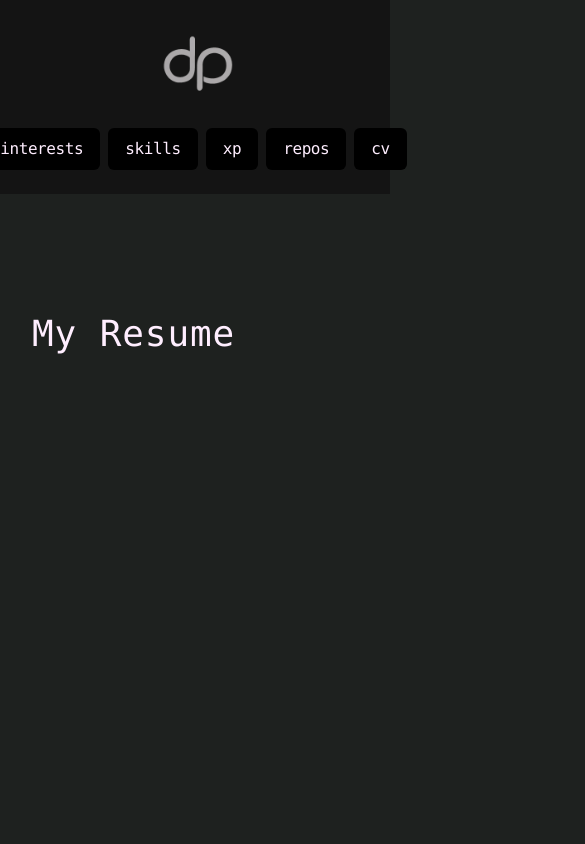
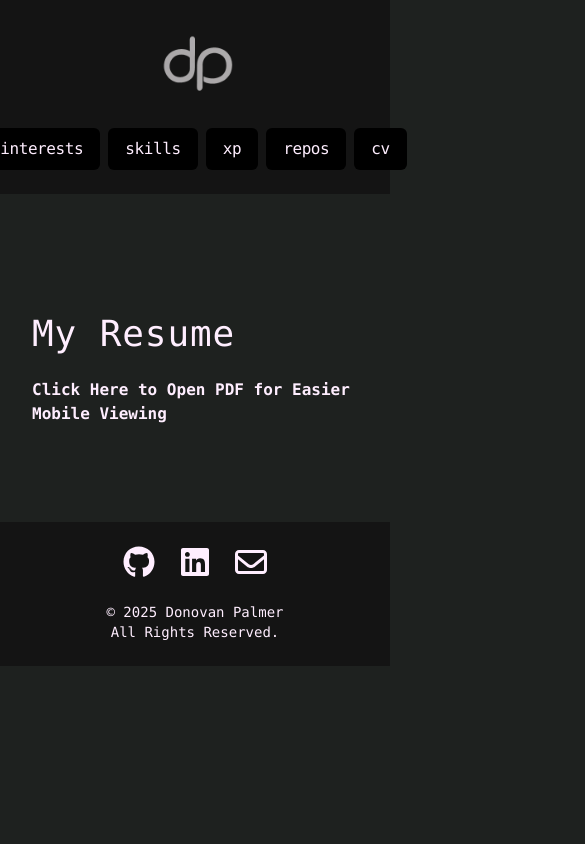
Before and after one commit to dgpalmer/dgpalmer.github.io, a Next.js app: page /cv in a window 390 px wide. Shown: the top 844 px of the page, 585 px wide, since content can reach past the window. Built offline with nearby package versions, Linux system fonts and the light colour scheme.

Commit message:
cv mobile version

```diff
--- a/package.json
+++ b/package.json
@@ -16,7 +16,8 @@
     "@types/mdx": "^2.0.13",
     "next": "^15.3.2",
     "react": "^19.0.0",
-    "react-dom": "^19.0.0"
+    "react-dom": "^19.0.0",
+    "react-responsive": "^10.0.1"
   },
   "devDependencies": {
     "@eslint/eslintrc": "^3",
--- a/src/markdown/repos.mdx
+++ b/src/markdown/repos.mdx
@@ -1,4 +1,4 @@
 ## repos
 - [remlap-nvim](https://github.com/dgpalmer/remlap-nvim)
 - [remlap-tmux](https://github.com/dgpalmer/remlap-tmux)
-- [dgpalmer.github-io](https://github.com/dgpalmer/dgpalmer.github.io-nextjs)
+- [dgpalmer.github.io](https://github.com/dgpalmer/dgpalmer.github.io-nextjs)
--- a/src/pages/cv.tsx
+++ b/src/pages/cv.tsx
@@ -1,4 +1,6 @@
-import Layout from '../components/layout';
+import Layout from '@/components/layout';
+import { useMediaQuery } from 'react-responsive'
+import isMobile from '@/utils/isMobile';
 
 export async function getStaticProps() {
   const data = {
@@ -14,6 +16,7 @@ export async function getStaticProps() {
 }
 
 export default function CV({ ...props }) {
+  const isMobile = useMediaQuery({ query: '(max-width: 1024px)' })
   return (
     <Layout>
       <main className="container">
@@ -21,11 +24,16 @@ export default function CV({ ...props }) {
           <div className="section">
             <h1 className="section__heading">My Resume</h1>
             <div className="w-full mx-auto embed__resume">
-              <embed type="application/pdf" src={props.data.pdf} width="1200px" height="1200px" />
+              {isMobile ? (
+                <a className="section__link" role="button" href={props.data.pdf}>Click Here to Open PDF for Easier Mobile Viewing
+                </a>
+              ) : (
+                <embed type="application/pdf" src={props.data.pdf} width="1200px" height="1200px" />
+              )}
             </div>
           </div>
         </div>
       </main>
-    </Layout>
+    </Layout >
   );
 }
```
Also changed, not shown: src/components/gtm.tsx (deleted), 1 other file (tests, documents, lock files or other folders).
